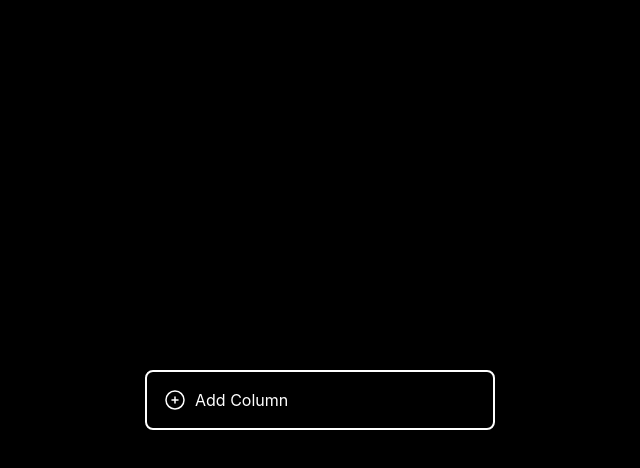
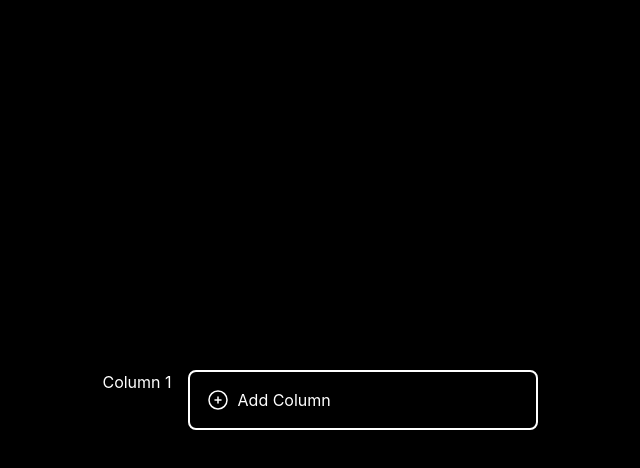
Before and after one commit to buttonbag/kanban-board, a React (Vite) app: page / in a window 1280 px wide. Both pictures are taken after a click on the button "Add Column". Shown: the top 468 px of the page, without its empty margins (320-960 px from the left). Built offline with nearby package versions, Linux system fonts and the light colour scheme.

Commit message:
add columns function

```diff
--- a/src/components/KanbanBoard.tsx
+++ b/src/components/KanbanBoard.tsx
@@ -1,10 +1,24 @@
 
+import { useState } from "react";
 import PlusIcon from "../icons/PlusIcon";
+import type { Column } from "../types";
 
 export default function KanbanBoard() {
+  const [columns, setColumns] = useState<Column[]>([]);
+  console.log(columns);
+
 
   function createNewColumn() {
+    const columnToAdd: Column = {
+      id: generateId(),
+      title: `Column ${columns.length + 1}`,
+    };
 
+    setColumns([...columns, columnToAdd]);
+  }
+
+  function generateId() {
+    return Math.floor(Math.random() * 10001);
   }
 
   return (
@@ -18,7 +32,10 @@ export default function KanbanBoard() {
     overflow-y-hidden
     px-[40px]
     ">
-      <div className="m-auto">
+      <div className="m-auto flex gap-4">
+        <div className="flex gap-4">{columns.map((col)=>(
+          <div key={col.id}>{col.title}</div>
+        ))}</div>
         <button onClick={()=>{
           createNewColumn();
         }}
--- a/src/types.ts
+++ b/src/types.ts
@@ -0,0 +1,6 @@
+export type Id = string | number;
+
+export type Column = {
+  id: Id;
+  title: string;
+}
```
